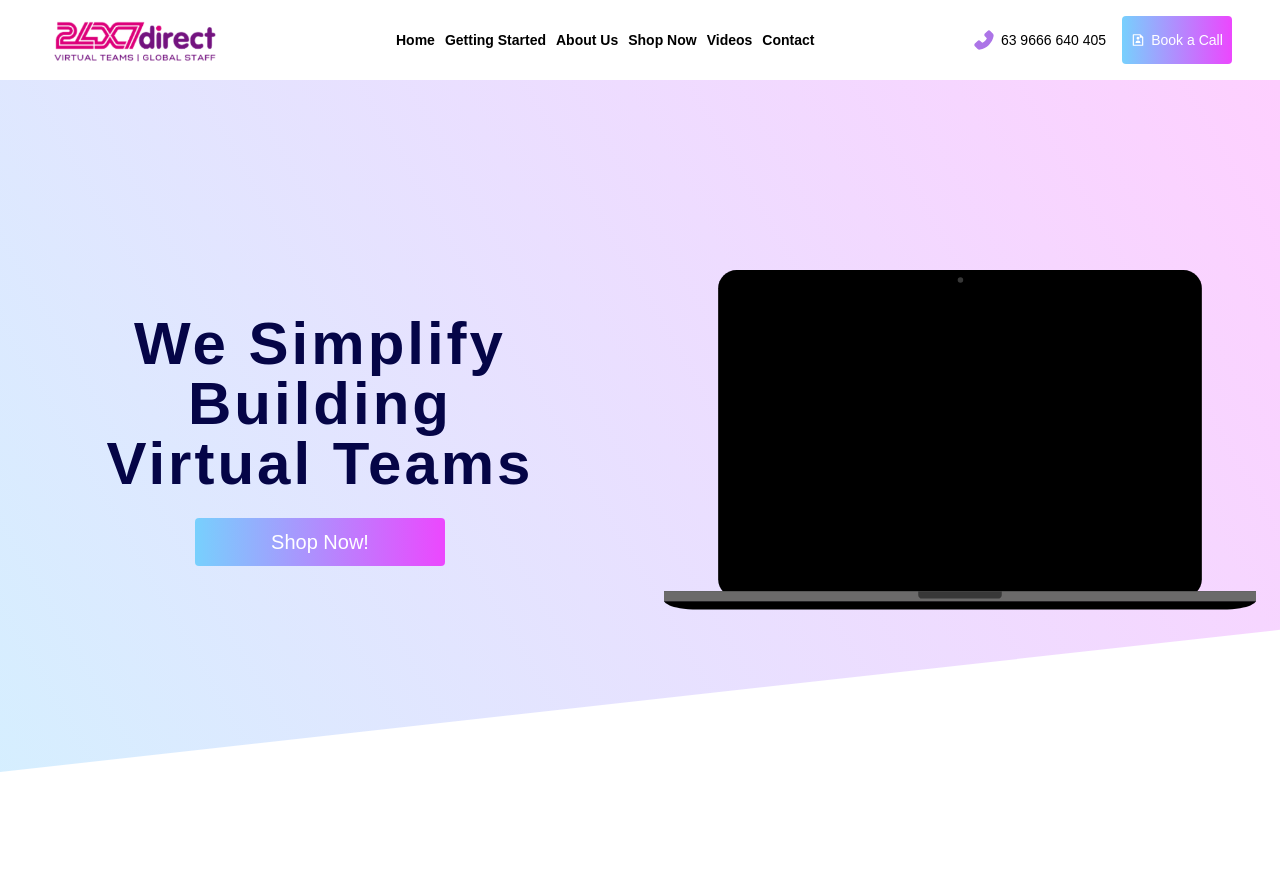
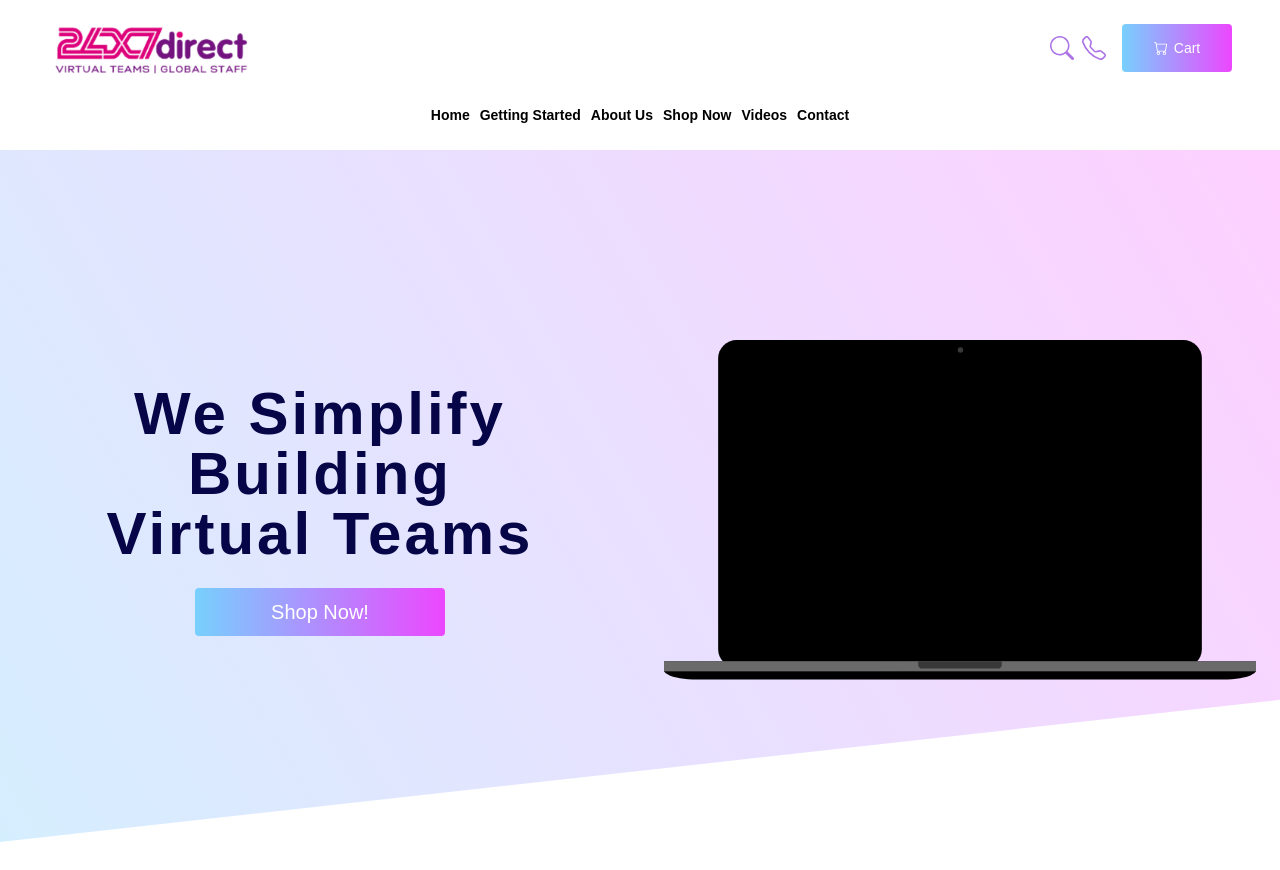
Before and after one commit to nabalmes/clone-website, a React (Create React App) app: page / in a window 1280 px wide. Before the commit the page ends 800 px from the top, so only its background shows below. Built offline with nearby package versions, Linux system fonts and the light colour scheme.

Commit message:
update ui

```diff
--- a/src/components/Header.js
+++ b/src/components/Header.js
@@ -1,8 +1,8 @@
 import React, { useState } from "react";
 import { NavLink, Link } from "react-router-dom";
 import logo from '.././assets/images/logo/website-logo.png'
-import { AiFillPhone } from 'react-icons/ai'
-import { RiFileUserLine } from 'react-icons/ri'
+import { BsTelephone, BsCart, BsSearch } from 'react-icons/bs'
+
 
 
 
@@ -12,11 +12,25 @@ export const Header = () => {
         setIsActive(!isActive)
     }
     return (
-        <header className='app-header relative gap-[1rem] h-20 w-full bg-transparent py-2 px-12 max-sm:px-5 flex justify-between items-center text-black z-10'>
+        <header className='app-header relative h-[150px] w-full bg-transparent py-2 px-12 max-sm:px-5 flex flex-col text-black z-10'>
+            <div className="h-[60%] flex justify-between items-center">
                 <Link to="/">
                     <img src={logo} className='w-52' alt='website-logo' />
                 </Link>
-            <div className=" w-full flex justify-between items-center max-md:justify-end">
+                <div className=" flex justify-between items-center max-md:justify-end">
+
+                    <div className="gap-[1rem] flex justify-between items-center">
+                        <div className="flex gap-[.5rem] justify-center items-center font-medium">
+                            <Link className="flex justify-center items-center gap-[5px] text-sm" title="contact"><BsSearch className="cursor-pointer text-2xl text-[#AC74E7]" /></Link>
+                            <Link className="flex justify-center items-center gap-[5px] text-sm" to='tel:+63 9666 640 405' title="contact"><BsTelephone className="cursor-pointer text-2xl text-[#AC74E7]" /></Link>
+                        </div>
+                        <button className="max-sm:hidden min-w-[110px] flex gap-1.5 justify-center items-center bg-button-color hover:bg-button-color-hover py-[14px] px-[5px] text-sm text-white rounded"><BsCart/>Cart</button>
+                        <Link className="hidden justify-center items-center gap-[5px] text-sm max-sm:flex" title="contact"><BsCart className="cursor-pointer text-2xl text-[#AC74E7]" /></Link>
+                    </div>
+                </div>
+
+            </div>
+            <div className="h-[40%] flex items-center">
                 <nav className=" w-full flex gap-[10px] flex-wrap justify-center text-sm font-bold max-md:hidden">
                     <NavLink to='/'>Home</NavLink>
                     <NavLink to='/Component2'>Getting Started</NavLink>
@@ -25,30 +39,22 @@ export const Header = () => {
                     <NavLink to='/Component5'>Videos</NavLink>
                     <NavLink to='/Component6'>Contact</NavLink>
                 </nav>
-                <div className="gap-[1rem] flex justify-between items-center">
-                    <div className="min-w-[max-content] font-medium max-sm:hidden">
-                        <Link className="flex justify-center items-center gap-[5px] text-sm" to='tel:+63 9666 640 405' title="contact"><AiFillPhone className="cursor-pointer text-2xl text-[#AC74E7]" /> 63 9666 640 405 </Link>
-                    </div>
-                    <button className="max-sm:hidden min-w-[110px] flex gap-1.5 justify-center items-center bg-button-color hover:bg-button-color-hover py-[14px] px-[5px] text-sm text-white rounded"><RiFileUserLine />Book a Call</button>
-                    <div onClick={navToggle} className={`navbar__toggle ${isActive ? "is-active" : ""}`} id="mobile-menu">
+                <div onClick={navToggle} className='flex justify-center items-center cursor-pointer gap-[1rem]'>
+                    <div className={`navbar__toggle ${isActive ? "is-active" : ""}`} id="mobile-menu">
                         <span className="bar"></span>
                         <span className="bar"></span>
                         <span className="bar"></span>
                     </div>
-                </div>
+                    <h1 className="hidden max-sm:block">MENU</h1>
                 </div>
                 <div className={`navbar__menu ${isActive ? "active" : ""}`}>
-                <NavLink onClick={navToggle} to='/' className='navbar__link'> How It Works</NavLink>
+                    <NavLink onClick={navToggle} to='/' className='navbar__link'>Home</NavLink>
                     <NavLink onClick={navToggle} to='/Component2' className='navbar__link'>Getting Started</NavLink>
                     <NavLink onClick={navToggle} to='/Component3' className='navbar__link'>About Us</NavLink>
-                <NavLink onClick={navToggle} to='/Component4' className='navbar__link'>Resources</NavLink>
+                    <NavLink onClick={navToggle} to='/Component4' className='navbar__link'>Shop Now</NavLink>
                     <NavLink onClick={navToggle} to='/Component5' className='navbar__link'>Videos</NavLink>
                     <NavLink onClick={navToggle} to='/Component6' className='navbar__link'>Contact</NavLink>
-                <div className="gap-[1rem] flex justify-around items-center w-full">
-                    <div className="min-w-[120px] hidden font-medium max-sm:block">
-                        <Link className="flex justify-center items-center gap-[5px] text-sm" to='tel:+63 9666 640 405' title="contact"><AiFillPhone className="cursor-pointer text-2xl text-[#AC74E7]" /> 63 9666 640 405 </Link>
-                    </div>
-                    <button className="max-sm:flex min-w-[110px] hidden gap-1.5 justify-center items-center bg-button-color hover:bg-button-color-hover py-[14px] px-[5px] text-sm text-white rounded"><RiFileUserLine />Book a Call</button>
+
                 </div>
             </div>
         </header>
```
Lines whose indentation alone changed are shown as unchanged.
